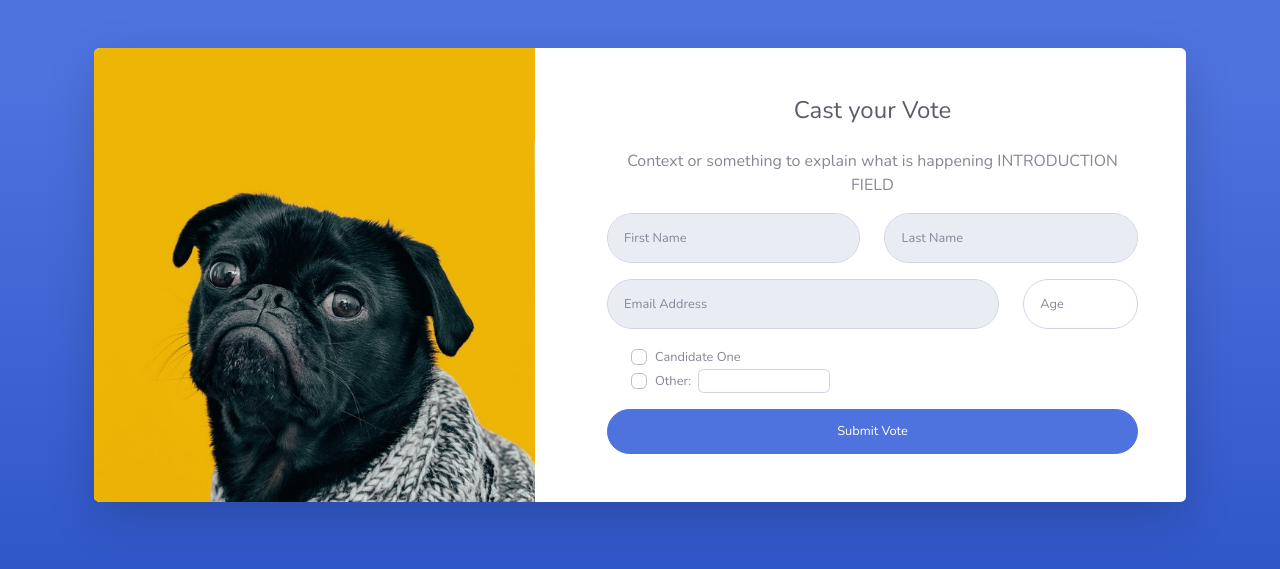
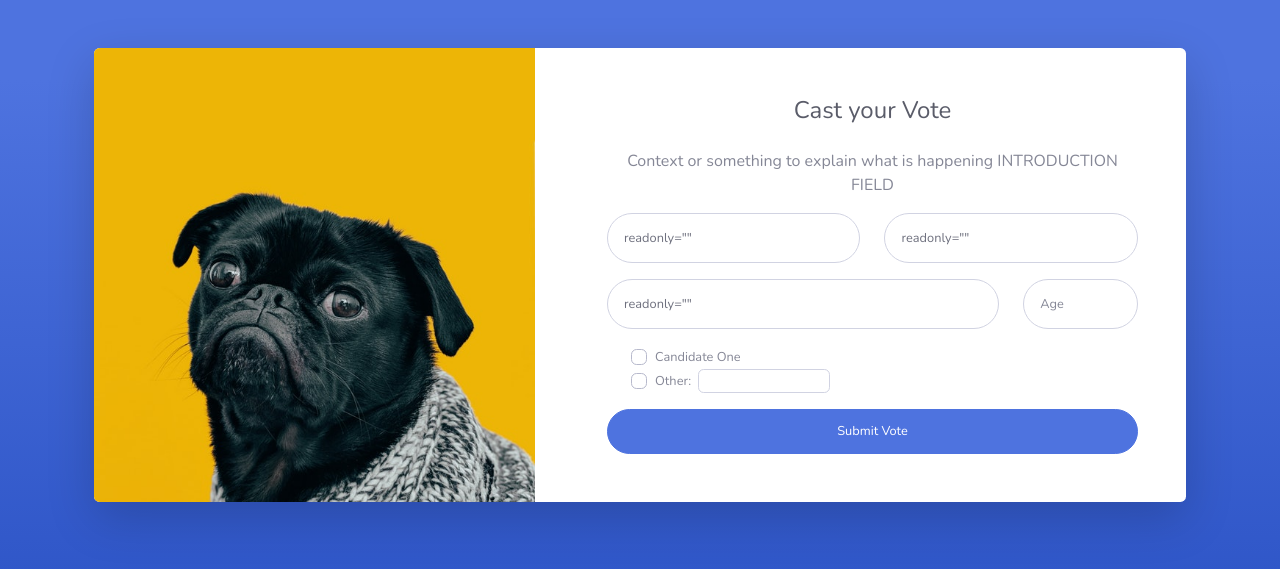
Before and after one commit to scsewbh/Blockchain-Voting-System, a Flask app: template website/templates/register.html in a window 1280 px wide. Shown: the top 569 px of the page. Run offline with Flask 2, Linux system fonts and the light colour scheme; the template is opened without the code that fills it, so the values that code supplies are empty; some libraries are stand-ins or nearby versions.

Commit message:
Voting Enabled

```diff
--- a/website/templates/register.html
+++ b/website/templates/register.html
@@ -25,13 +25,13 @@
                                 <h4 class="text-dark mb-4">Cast your Vote</h4>
                                 <p>Context or something to explain what is happening INTRODUCTION FIELD</p>
                             </div>
-                            <form class="user">
+                            <form class="user" method="post">
                                 <div class="form-group row">
-                                    <div class="col-sm-6 mb-3 mb-sm-0"><input class="form-control form-control-user" type="text" id="exampleFirstName" placeholder="First Name" name="first_name" readonly=""></div>
-                                    <div class="col-sm-6"><input class="form-control form-control-user" type="text" id="exampleFirstName" placeholder="Last Name" name="last_name" readonly=""></div>
+                                    <div class="col-sm-6 mb-3 mb-sm-0"><input class="form-control form-control-user" type="text" id="exampleFirstName" placeholder="First Name" name="first_name" value={{fname}} readonly=""></div>
+                                    <div class="col-sm-6"><input class="form-control form-control-user" type="text" id="exampleLastName" placeholder="Last Name" name="last_name" value={{lname}} readonly=""></div>
                                 </div>
                                 <div class="form-group row">
-                                    <div class="col-sm-6 mb-3 mb-sm-0" style="max-width: 75%;min-width: 75%;"><input class="form-control form-control-user" type="email" id="exampleInputEmail-1" aria-describedby="emailHelp" placeholder="Email Address" name="email" readonly=""></div>
+                                    <div class="col-sm-6 mb-3 mb-sm-0" style="max-width: 75%;min-width: 75%;"><input class="form-control form-control-user" type="email" id="exampleInputEmail-1" aria-describedby="emailHelp" placeholder="Email Address" name="email" value={{email}} readonly=""></div>
                                     <div class="col-auto col-sm-6" style="max-width: 25%;"><input class="form-control form-control-user" type="text" id="exampleFirstName-2" placeholder="Age" name="age" inputmode="numeric" required="" maxlength="3"></div>
                                 </div>
                                 <div class="form-group">
```
Also changed, not shown: website/views.py (+13 -7 lines).
